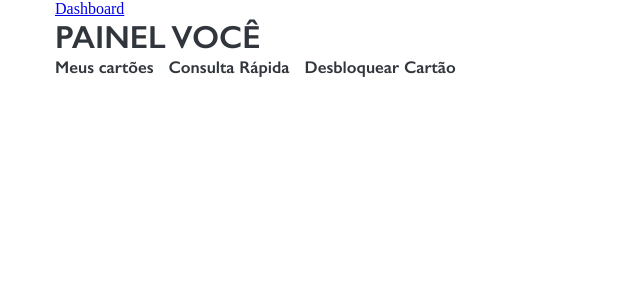
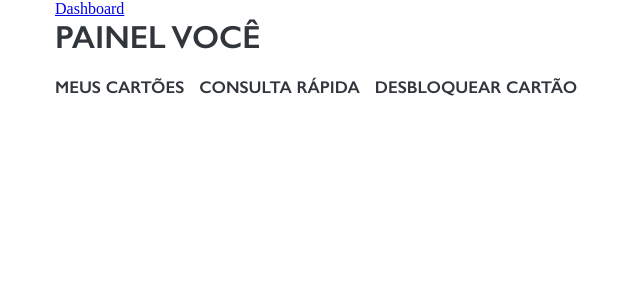
Before and after one commit to vbotio/vr-refactor, an Angular app: page /dashboard in a window 1280 px wide. Shown: the top 300 px of the page, without its empty margins (0-640 px from the left). Built offline with nearby package versions, Linux system fonts and the light colour scheme.

Commit message:
margin fix && smoothing font

```diff
--- a/src/app/dashboard/dashboard.component.scss
+++ b/src/app/dashboard/dashboard.component.scss
@@ -7,6 +7,7 @@
     width: 1170px;
     h1 {
         text-transform: uppercase;
+        margin-bottom:20px;
     }
     ul {
         width: 100%;
@@ -17,6 +18,7 @@
             padding-bottom: 5px;
             font-size: 17px;
             cursor: pointer;
+            text-transform: uppercase;
             &:first-child {
                 margin-left:0;
             }
--- a/src/styles.scss
+++ b/src/styles.scss
@@ -7,4 +7,5 @@ html, body {
 body {
     display: flex;
     justify-content: center;
+    -webkit-font-smoothing: antialiased;
 }
```
